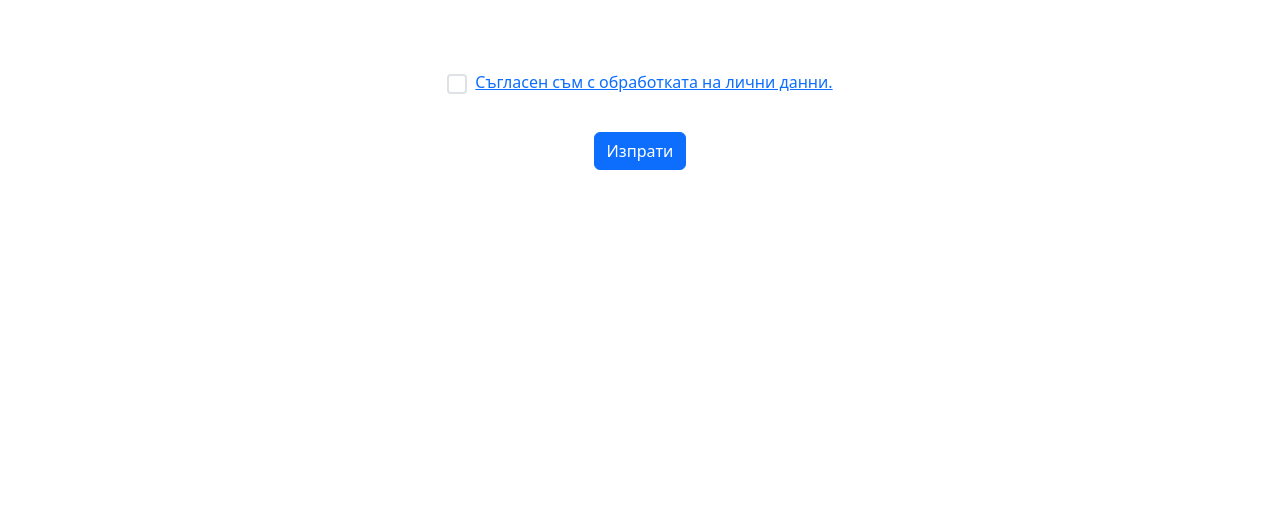
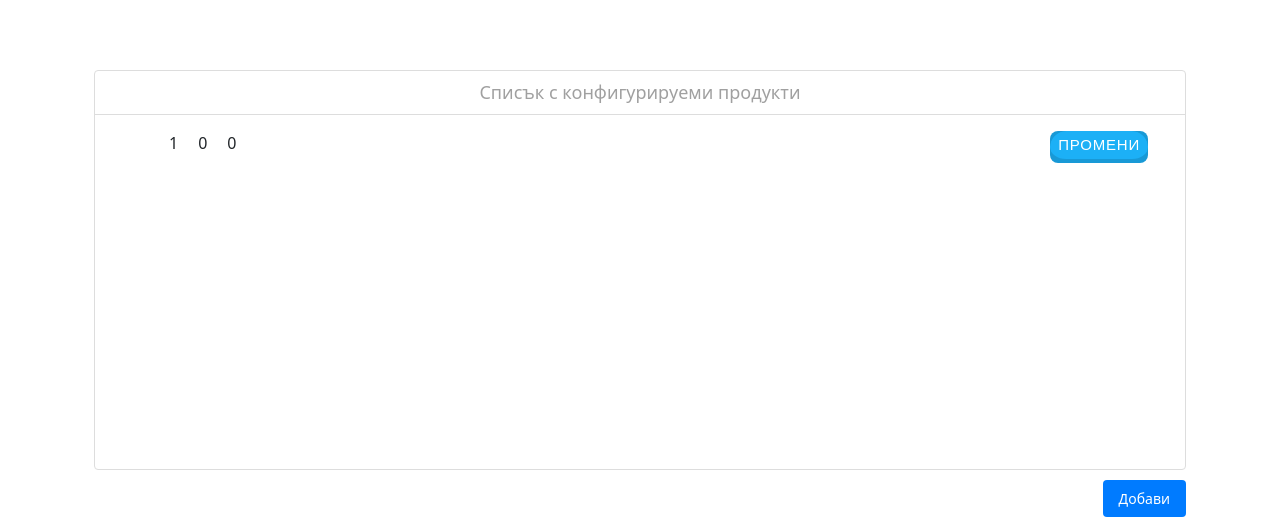
Before and after one commit to Martimbuka/product-configurator, a React (Create React App) app: page / in a window 1280 px wide. Shown: the part 420-952 px from the top of the page. Before the commit the page ends 800 px from the top, so only its background shows below. Built offline with nearby package versions, Linux system fonts and the light colour scheme.

Commit message:
chore: Add ListView component and related files for displaying a list of products

```diff
--- a/src/Form.jsx
+++ b/src/Form.jsx
@@ -4,6 +4,7 @@ import emailjs from '@emailjs/browser'; // to be used
 import { confirmAlert } from 'react-confirm-alert';
 import 'react-confirm-alert/src/react-confirm-alert.css';
 import ImageZoom from './components/Image';
+import ProductList from './components/list-view/ProductList';
 
 const Form = () => {
     const {
@@ -217,6 +218,14 @@ const Form = () => {
                                     </div>
                                 </div>
 
+                                {/* Product list */}
+                                <div className='row formRow'>
+                                    <div className='col'>
+                                        <p className='font-size-16'>
+                                            <ProductList />
+                                        </p>
+                                    </div>
+                                </div>
 
                                 {/*GDPR checkbox*/}
                                 <div className='row formRow'>
@@ -249,6 +258,8 @@ const Form = () => {
                                         </div>
                                     </div>
                                 </div>
+
+
 
                                 <button
                                     className='submit-btn btn btn-primary font-size-16 mt-3'
--- /dev/null
+++ b/src/components/list-view/ListView.jsx
@@ -0,0 +1,18 @@
+import React from 'react';
+
+const ListView = ({ data, item: ItemComponent, style, header: HeaderComponent }) => {
+  return (
+    <div style={style} className="list-view-container">
+      {HeaderComponent && <HeaderComponent />}
+      <ul>
+        {data.map(item => (
+          <li key={item.ProductID} className="list-view-item">
+            <ItemComponent dataItem={item} />
+          </li>
+        ))}
+      </ul>
+    </div>
+  );
+};
+
+export default ListView;
--- /dev/null
+++ b/src/components/list-view/ListViewHeader.jsx
@@ -0,0 +1,11 @@
+import React from 'react';
+
+const ListViewHeader = ({ style, className, children }) => {
+  return (
+    <div style={style} className={`list-view-header ${className}`}>
+      {children}
+    </div>
+  );
+};
+
+export default ListViewHeader;
--- /dev/null
+++ b/src/components/list-view/MyItemRender.jsx
@@ -0,0 +1,65 @@
+import React, { useState } from 'react';
+
+const MyItemRender = ({ dataItem, saveItem, deleteItem, dataLength }) => {
+  const [editMode, setEditMode] = useState(dataItem.edit || false);
+  const [itemData, setItemData] = useState({ ...dataItem, width: dataItem.width, height: dataItem.height });
+
+  const handleSave = () => {
+    saveItem(itemData);
+    setEditMode(false);
+  };
+
+  const handleDelete = () => {
+    deleteItem(itemData);
+  };
+
+  const handleChange = (e) => {
+    const { name, value } = e.target;
+    setItemData(prevState => ({
+      ...prevState,
+      [name]: value
+    }));
+  };
+
+  return (
+    <div className={`list-view-item ${editMode ? 'editing' : ''}`} style={{ width: '100%' }}>
+      {editMode ? (
+        <div style={{ width: '100%' }}>
+          <div className='edit-item'>
+            <span>{itemData.ProductID}</span>
+            <input
+              type="number"
+              name='width'
+              onChange={handleChange}
+              value={itemData.width}
+            />
+            <input
+              type="number"
+              name='height'
+              value={itemData.height}
+              onChange={handleChange}
+            />
+          </div>
+          <div className='button-container'>
+            <button className='save-button' onClick={handleSave}>Запази</button>
+            <button className='cancel-button' onClick={() => setEditMode(false)}>Откажи</button>
+          </div>
+        </div>
+      ) : (
+        <div style={{ width: '100%' }}>
+          <div className='view-item'>
+            <span>{itemData.ProductID}</span>
+            <span>{itemData.width}</span>
+            <span>{itemData.height}</span>
+          </div>
+          <div className='button-container'>
+            <button className='edit-button' onClick={() => setEditMode(true)}>Промени</button>
+            {dataLength > 1 && <button className='delete-button' onClick={handleDelete}>Изтрий</button>}
+          </div>
+        </div>
+      )}
+    </div>
+  );
+};
+
+export default MyItemRender;
--- /dev/null
+++ b/src/components/list-view/ProductList.jsx
@@ -0,0 +1,63 @@
+import React, { useState } from 'react';
+import ListView from './ListView';
+import ListViewHeader from './ListViewHeader';
+import MyItemRender from './MyItemRender';
+import '../../style/list-view.css';
+import '../../style/view-item.css';
+
+const MyHeader = () => {
+  return (
+    <ListViewHeader style={{ fontSize: '18px' }} className="pl-3 pb-2 pt-2">
+      Списък с конфигурируеми продукти
+    </ListViewHeader>
+  );
+};
+
+const ProductList = () => {
+  const [data, setData] = useState([ {ProductID: 1, width: 0, height: 0} ]);
+
+  const saveData = (editItem) => {
+    setData(data.map(e => (e.ProductID === editItem.ProductID ? { ...editItem, edit: false } : e)));
+  };
+
+  const deleteItem = ({ ProductID }) => {
+    // let confirmDelete = window.confirm('Сигурни ли сте, че искате да изтриете този продукт?');
+    // if (!confirmDelete) {
+    //   return;
+    // }
+    let newData = data.filter(({ ProductID: id }) => id !== ProductID);
+    newData = newData.map((item, index) => ({ ...item, ProductID: index + 1 }));
+    setData(newData);
+  };
+
+  const addProduct = () => {
+      const newProduct = {
+        ProductID: data.length ? Math.max(...data.map(p => p.ProductID)) + 1 : 1,
+        edit: false
+      };
+      setData([...data, newProduct]);
+  };
+
+  const MyCustomItem = (props) => (
+    <MyItemRender {...props} saveItem={saveData} deleteItem={deleteItem} dataLength={data.length} />
+  );
+
+  return (
+    <div>
+
+      <ListView
+        data={data}
+        item={MyCustomItem}
+        style={{ width: '100%', height: 400 }}
+        header={MyHeader}
+      >
+
+      </ListView>
+      {data.length < 7 && <div className="add-product-form">
+        <button className='add-button' onClick={addProduct}>Добави</button>
+      </div>}
+    </div>
+  );
+};
+
+export default ProductList;
--- /dev/null
+++ b/src/style/list-view.css
@@ -0,0 +1,245 @@
+/* styles.css */
+.list-view-container {
+  width: 100%;
+  height: 500px;
+  overflow-y: auto;
+  border: 1px solid #ddd;
+  border-radius: 4px;
+}
+
+.list-view-header {
+  color: rgb(160, 160, 160);
+  font-size: 14px;
+  padding: 8px 16px;
+  border-bottom: 1px solid #ddd;
+}
+
+.list-view-item {
+  display: flex;
+  justify-content: space-between;
+  align-items: center;
+  padding: 8px 16px;
+  border-bottom: 1px solid #eee;
+}
+
+.list-view-item input {
+  margin-right: 8px;
+}
+
+.list-view-item button {
+  margin-left: 8px;
+}
+
+.list-view-item > div {
+  display: flex;
+  align-items: space-between;
+}
+
+.list-view-item:last-child {
+  border-bottom: none;
+}
+
+.list-view-item.editing {
+  background-color: #f9f9f9;
+}
+
+.add-product-form {
+  right: 0;
+  bottom: 0;
+  justify-content: center;
+  margin-bottom: 20px;
+  margin-top: 10px;
+  text-align: right;
+}
+
+.add-product-form input {
+  padding: 8px;
+  font-size: 14px;
+  margin-right: 10px;
+  border: 1px solid #ddd;
+  border-radius: 4px;
+}
+
+.add-product-form button {
+  padding: 8px 16px;
+  font-size: 14px;
+  border: none;
+  border-radius: 4px;
+  background-color: #007bff;
+  color: white;
+  cursor: pointer;
+}
+
+.add-product-form button:hover {
+  background-color: #0056b3;
+}
+
+
+.list-view-item button.delete {
+  background-color: #dc3545;
+}
+
+.list-view-item button.delete:hover {
+  background-color: #c82333;
+}
+
+.list-view-item button.cancel {
+  background-color: #6c757d;
+}
+
+.list-view-item button.cancel:hover {
+  background-color: #5a6268;
+}
+
+.list-view-item button {
+  appearance: button;
+  border: solid transparent;
+  border-radius: 8px;
+  border-width: 0 0 4px;
+  box-sizing: border-box;
+  color: #FFFFFF;
+  cursor: pointer;
+  display: inline-block;
+  font-family: din-round,sans-serif;
+  font-size: 15px;
+  letter-spacing: .8px;
+  line-height: 20px;
+  margin: 0 5px;
+  outline: none;
+  overflow: visible;
+  padding: 4px 8px;
+  text-align: center;
+  text-transform: uppercase;
+  touch-action: manipulation;
+  transform: translateZ(0);
+  transition: filter .2s;
+  user-select: none;
+  -webkit-user-select: none;
+  vertical-align: middle;
+  white-space: nowrap;
+}
+
+.list-view-item button:after {
+  background-clip: padding-box;
+  border: solid transparent;
+  border-radius: 16px;
+  border-width: 0 0 4px;
+  bottom: -4px;
+  content: "";
+  left: 0;
+  position: absolute;
+  right: 0;
+  top: 0;
+  z-index: -1;
+}
+
+.list-view-item button:main,
+.list-view-item button:focus {
+  user-select: auto;
+}
+
+.list-view-item button:hover:not(:disabled) {
+  filter: brightness(1.1);
+  -webkit-filter: brightness(1.1);
+}
+
+.list-view-item button:disabled {
+  cursor: auto;
+}
+
+.list-view-item button:active {
+  border-width: 4px 0 0;
+  background: none;
+}
+
+.list-view-item .edit-button {
+  background-color: #1899D6;
+}
+
+.list-view-item .edit-button:after {
+  background-color: #1CB0F6;
+}
+
+.list-view-item .delete-button {
+  background-color: #FF3B30;
+}
+
+.list-view-item .delete-button:after {
+  background-color: #FF453A;
+}
+
+.list-view-item .delete-button:hover:not(:disabled) {
+  filter: brightness(1.5);
+  -webkit-filter: brightness(1.5);
+}
+
+.list-view-item .delete-button:active {
+  border-width: 4px 0 0;
+  background: none;
+}
+
+.list-view-item .cancel-button {
+  background-color: #8E8E93;
+}
+
+.list-view-item .cancel-button:after {
+  background-color: #AEAEB2;
+}
+
+.list-view-item .cancel-button:hover:not(:disabled) {
+  filter: brightness(1.2);
+  -webkit-filter: brightness(1.2);
+}
+
+.list-view-item .cancel-button:active {
+  border-width: 4px 0 0;
+  background: none;
+}
+
+.list-view-item .save-button {
+  background-color: #007AFF;
+}
+
+.list-view-item .save-button:after {
+  background-color: #0A84FF;
+}
+
+.list-view-item .save-button:hover:not(:disabled) {
+  filter: brightness(1.5);
+  -webkit-filter: brightness(1.5);
+}
+
+.list-view-item .save-button:active {
+  border-width: 4px 0 0;
+  background: none;
+}
+
+.list-view-item .save-button:disabled {
+  background-color: #C7C7CC;
+}
+
+.add-button {
+  background-color: #007bff;
+  color: white;
+  border: none;
+  border-radius: 4px;
+  padding: 8px 16px;
+  font-size: 14px;
+  cursor: pointer;
+}
+
+.add-button:hover {
+  background-color: #0056b3;
+}
+
+.add-button:disabled {
+  background-color: #c7c7cc;
+  cursor: not-allowed;
+}
+
+
+.button-container {
+  display: flex;
+  justify-content: flex-end;
+  width: 100%;
+}
--- /dev/null
+++ b/src/style/view-item.css
@@ -0,0 +1,3 @@
+.view-item span {
+    margin: 10px;
+}
```
